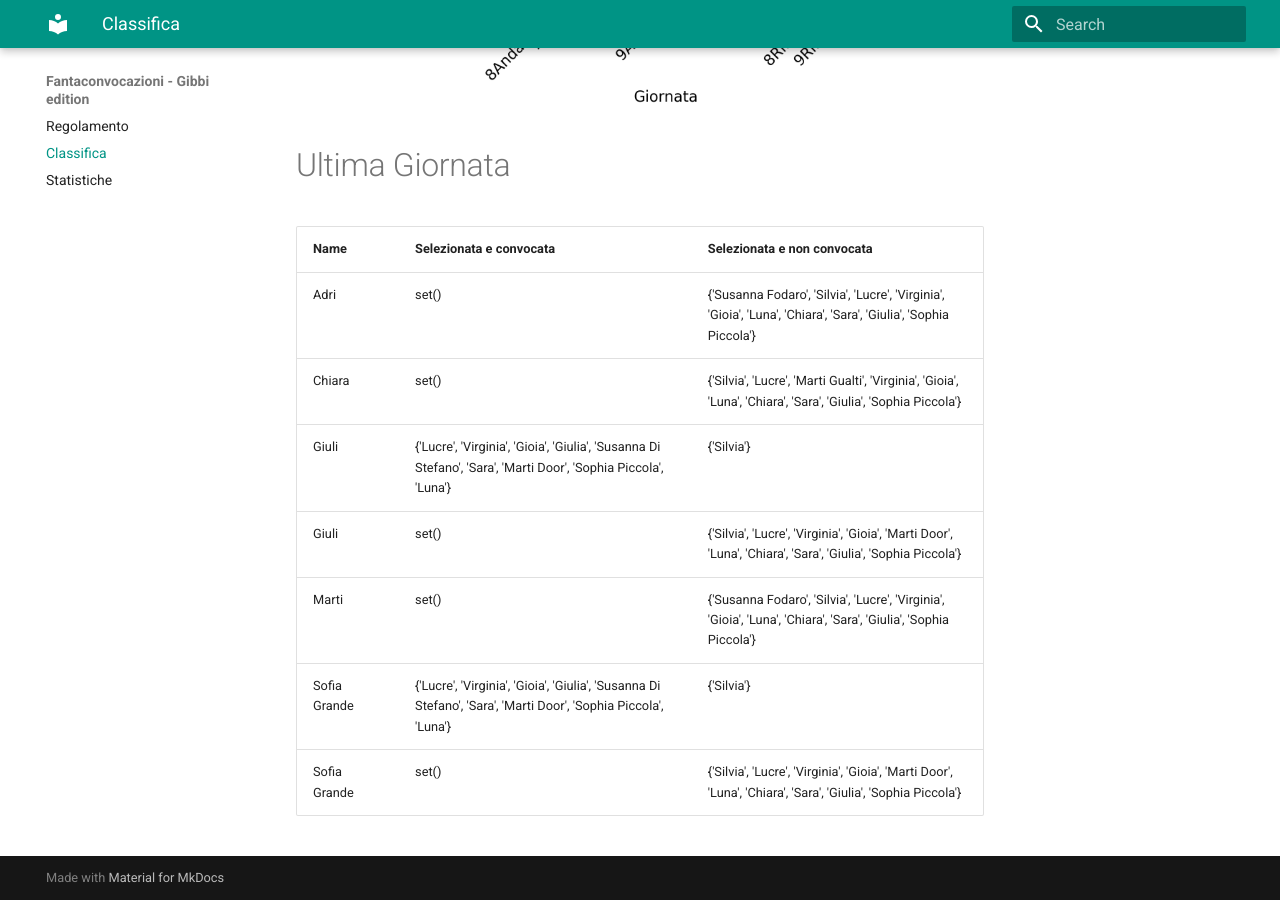
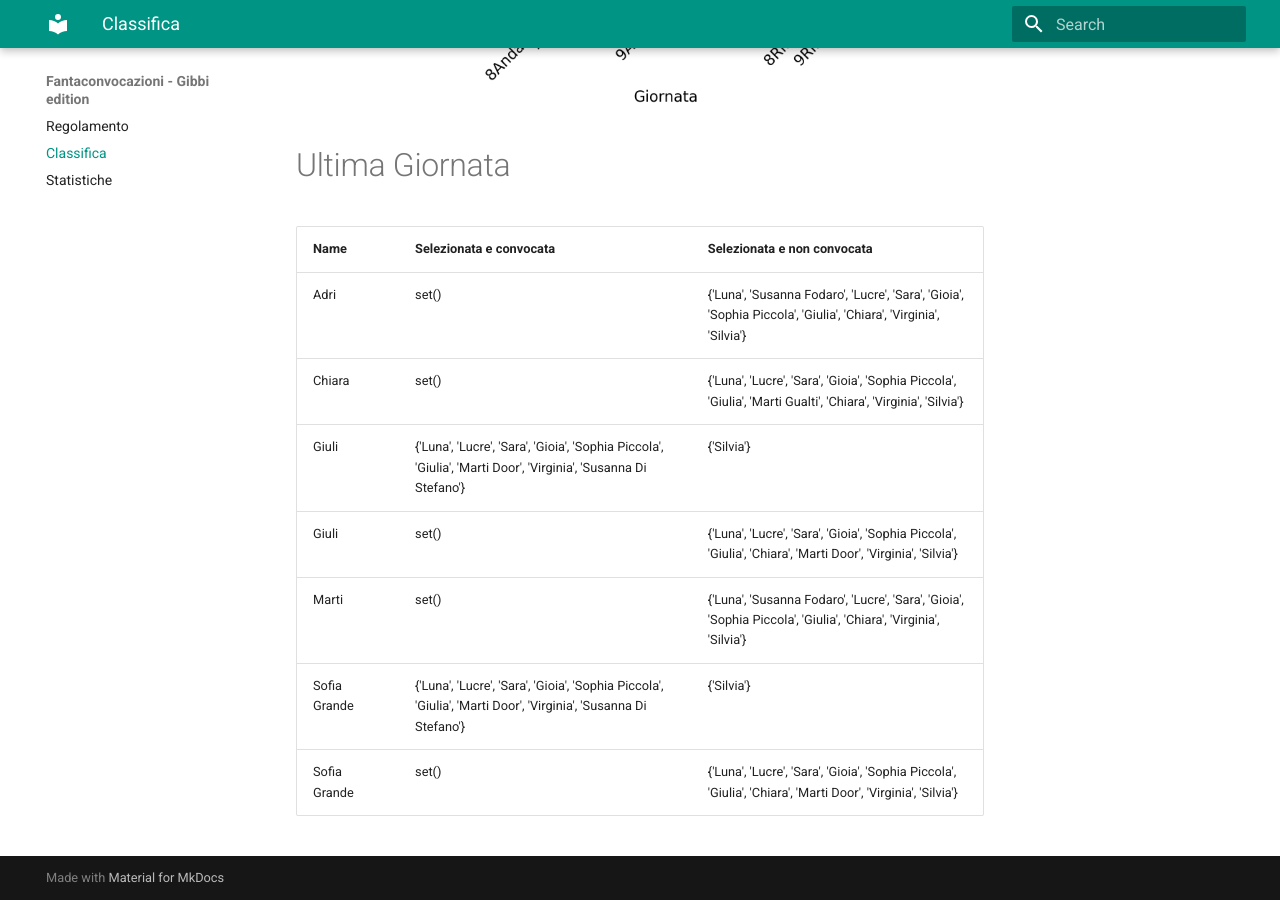
Before and after one commit to martinig94/fantagibbi, an MkDocs documentation site: the page built from docs/Classifica.md, in a window 1280 px wide and 900 px high, scrolled down 1003 px. Built offline with MkDocs 1.6.1 and Material for MkDocs 9.7.7, drawn with Linux system fonts in a browser that asks for light colours.

Commit message:
Auto-update from main.py

```diff
--- a/docs/Classifica.md
+++ b/docs/Classifica.md
@@ -18,11 +18,11 @@
 <!-- START_TABLE CORRECT -->
 | Name         | Selezionata e convocata                                                                                        | Selezionata e non convocata                                                                                      |
 |:-------------|:---------------------------------------------------------------------------------------------------------------|:-----------------------------------------------------------------------------------------------------------------|
-| Adri         | set()                                                                                                          | {'Susanna Fodaro', 'Silvia', 'Lucre', 'Virginia', 'Gioia', 'Luna', 'Chiara', 'Sara', 'Giulia', 'Sophia Piccola'} |
-| Chiara       | set()                                                                                                          | {'Silvia', 'Lucre', 'Marti Gualti', 'Virginia', 'Gioia', 'Luna', 'Chiara', 'Sara', 'Giulia', 'Sophia Piccola'}   |
-| Giuli        | {'Lucre', 'Virginia', 'Gioia', 'Giulia', 'Susanna Di Stefano', 'Sara', 'Marti Door', 'Sophia Piccola', 'Luna'} | {'Silvia'}                                                                                                       |
-| Giuli        | set()                                                                                                          | {'Silvia', 'Lucre', 'Virginia', 'Gioia', 'Marti Door', 'Luna', 'Chiara', 'Sara', 'Giulia', 'Sophia Piccola'}     |
-| Marti        | set()                                                                                                          | {'Susanna Fodaro', 'Silvia', 'Lucre', 'Virginia', 'Gioia', 'Luna', 'Chiara', 'Sara', 'Giulia', 'Sophia Piccola'} |
-| Sofia Grande | {'Lucre', 'Virginia', 'Gioia', 'Giulia', 'Susanna Di Stefano', 'Sara', 'Marti Door', 'Sophia Piccola', 'Luna'} | {'Silvia'}                                                                                                       |
-| Sofia Grande | set()                                                                                                          | {'Silvia', 'Lucre', 'Virginia', 'Gioia', 'Marti Door', 'Luna', 'Chiara', 'Sara', 'Giulia', 'Sophia Piccola'}     |
+| Adri         | set()                                                                                                          | {'Luna', 'Susanna Fodaro', 'Lucre', 'Sara', 'Gioia', 'Sophia Piccola', 'Giulia', 'Chiara', 'Virginia', 'Silvia'} |
+| Chiara       | set()                                                                                                          | {'Luna', 'Lucre', 'Sara', 'Gioia', 'Sophia Piccola', 'Giulia', 'Marti Gualti', 'Chiara', 'Virginia', 'Silvia'}   |
+| Giuli        | {'Luna', 'Lucre', 'Sara', 'Gioia', 'Sophia Piccola', 'Giulia', 'Marti Door', 'Virginia', 'Susanna Di Stefano'} | {'Silvia'}                                                                                                       |
+| Giuli        | set()                                                                                                          | {'Luna', 'Lucre', 'Sara', 'Gioia', 'Sophia Piccola', 'Giulia', 'Chiara', 'Marti Door', 'Virginia', 'Silvia'}     |
+| Marti        | set()                                                                                                          | {'Luna', 'Susanna Fodaro', 'Lucre', 'Sara', 'Gioia', 'Sophia Piccola', 'Giulia', 'Chiara', 'Virginia', 'Silvia'} |
+| Sofia Grande | {'Luna', 'Lucre', 'Sara', 'Gioia', 'Sophia Piccola', 'Giulia', 'Marti Door', 'Virginia', 'Susanna Di Stefano'} | {'Silvia'}                                                                                                       |
+| Sofia Grande | set()                                                                                                          | {'Luna', 'Lucre', 'Sara', 'Gioia', 'Sophia Piccola', 'Giulia', 'Chiara', 'Marti Door', 'Virginia', 'Silvia'}     |
 <!-- END_TABLE CORRECT -->
```
